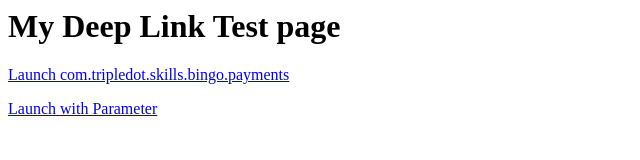
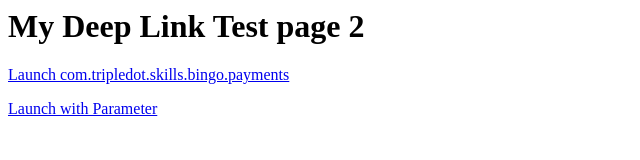
Before and after one commit to 3dorange/deepLink, a plain HTML site: page index.html in a window 1280 px wide. Shown: the full height of the page, 0-640 px from the left. Drawn offline with Linux system fonts and the light colour scheme.

Commit message:
Update index.html

```diff
--- a/index.html
+++ b/index.html
@@ -3,7 +3,7 @@
        <meta http-equiv=Content-Type content="text/html; charset=windows-1252">
     </head>
     <body >
-       <h1>My Deep Link Test page</h1>
+       <h1>My Deep Link Test page 2</h1>
        <p><a href="unitydl://com.tripledot.skills.bingo.payments">Launch com.tripledot.skills.bingo.payments</a></p>
        <p><a href="unitydl://mylink?parameter">Launch with Parameter</a></p>
     </body>
```
